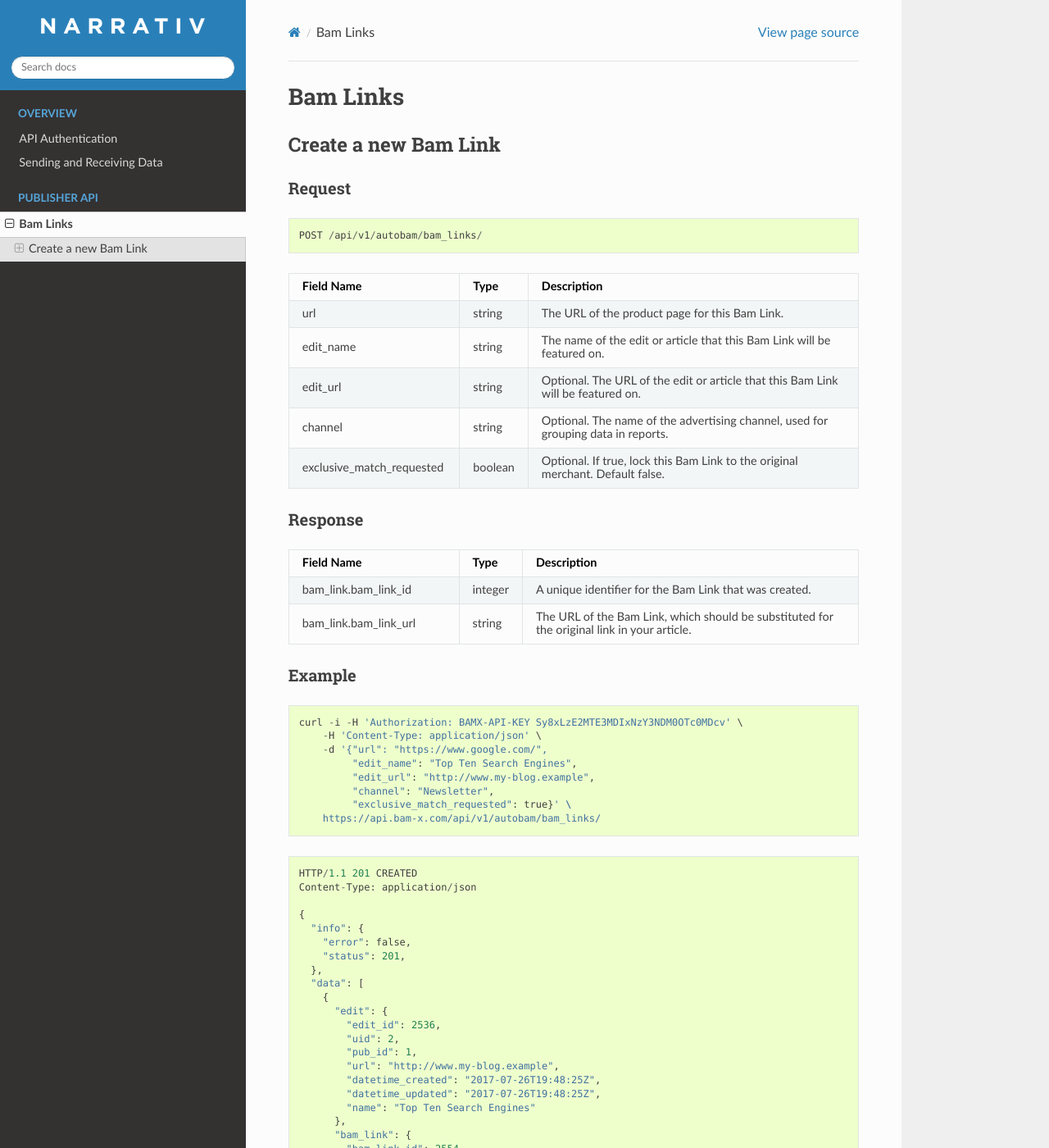
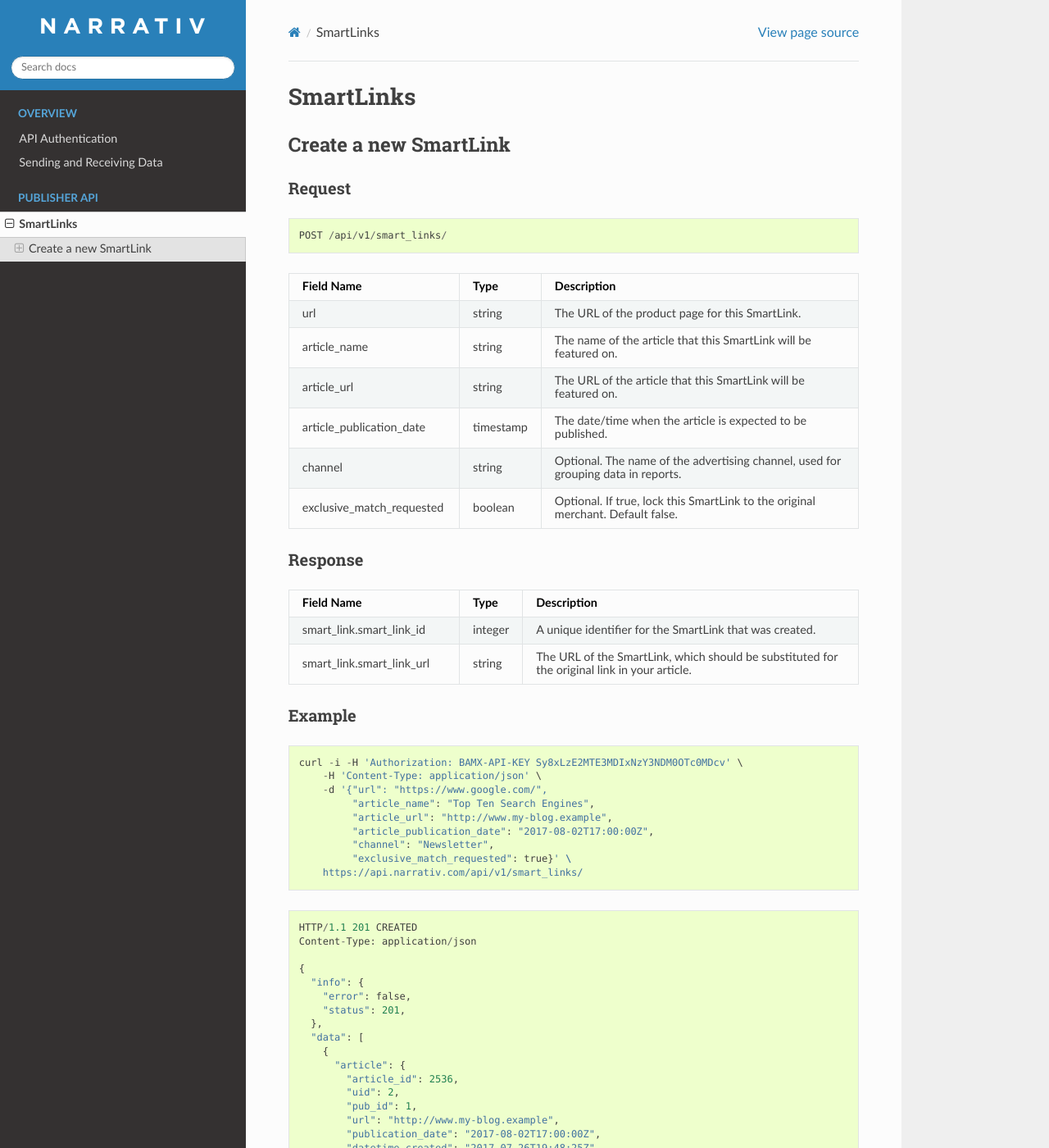
Before and after one commit to robinssq/api-docs, a Sphinx documentation site: the page built from docs/smartlink.rst, in a window 1280 px wide and 1400 px high. Shown: the whole window at 82% size. Built offline with Sphinx 7.4.7 and the Read the Docs theme 2.0.0, drawn with Linux system fonts in a browser that asks for light colours; some of the changed text lies outside the part shown.

Commit message:
BAM-474: update publisher API docs with Narrativ branding

```diff
--- a/docs/index.rst
+++ b/docs/index.rst
@@ -24,7 +24,7 @@ browse the full documentation below:
    :maxdepth: 2
    :caption: Publisher API
 
-   bamlink
+   smartlink
 
 
 .. TODO: autogenerated stuff -- is this needed?
--- a/docs/bamlink.rst
+++ b/docs/smartlink.rst
@@ -1,15 +1,18 @@
-Bam Links
-=========
+SmartLinks
+==========
 
-Create a new Bam Link
----------------------
+Create a new SmartLink
+----------------------
 
 Request
 ^^^^^^^
 
 ::
 
-    POST /api/v1/autobam/bam_links/
+    POST /api/v1/smart_links/
+
+.. NOTE: Don't explicitly say that `article_url` or `article_publication_date`
+   are optional -- we want clients to fill in these fields.
 
 .. list-table::
    :widths: 30 10 60
@@ -21,15 +24,19 @@ Request
 
    * - url
      - string
-     - The URL of the product page for this Bam Link.
+     - The URL of the product page for this SmartLink.
 
-   * - edit_name
+   * - article_name
      - string
-     - The name of the edit or article that this Bam Link will be featured on.
+     - The name of the article that this SmartLink will be featured on.
 
-   * - edit_url
+   * - article_url
      - string
-     - Optional. The URL of the edit or article that this Bam Link will be featured on.
+     - The URL of the article that this SmartLink will be featured on.
+
+   * - article_publication_date
+     - timestamp
+     - The date/time when the article is expected to be published.
 
    * - channel
      - string
@@ -37,7 +44,7 @@ Request
 
    * - exclusive_match_requested
      - boolean
-     - Optional. If true, lock this Bam Link to the original merchant. Default false.
+     - Optional. If true, lock this SmartLink to the original merchant. Default false.
 
 Response
 ^^^^^^^^
@@ -50,13 +57,13 @@ Response
      - Type
      - Description
 
-   * - bam_link.bam_link_id
+   * - smart_link.smart_link_id
      - integer
-     - A unique identifier for the Bam Link that was created.
+     - A unique identifier for the SmartLink that was created.
 
-   * - bam_link.bam_link_url
+   * - smart_link.smart_link_url
      - string
-     - The URL of the Bam Link, which should be substituted for the original link in your article.
+     - The URL of the SmartLink, which should be substituted for the original link in your article.
 
 Example
 ^^^^^^^
@@ -66,11 +73,12 @@ Example
     curl -i -H 'Authorization: BAMX-API-KEY Sy8xLzE2MTE3MDIxNzY3NDM0OTc0MDcv' \
         -H 'Content-Type: application/json' \
         -d '{"url": "https://www.google.com/",
-             "edit_name": "Top Ten Search Engines",
-             "edit_url": "http://www.my-blog.example",
+             "article_name": "Top Ten Search Engines",
+             "article_url": "http://www.my-blog.example",
+             "article_publication_date": "2017-08-02T17:00:00Z",
              "channel": "Newsletter",
              "exclusive_match_requested": true}' \
-        https://api.bam-x.com/api/v1/autobam/bam_links/
+        https://api.narrativ.com/api/v1/smart_links/
 
 ::
 
@@ -84,26 +92,27 @@ Example
       },
       "data": [
         {
-          "edit": {
-            "edit_id": 2536,
+          "article": {
+            "article_id": 2536,
             "uid": 2,
             "pub_id": 1,
             "url": "http://www.my-blog.example",
+            "publication_date": "2017-08-02T17:00:00Z",
             "datetime_created": "2017-07-26T19:48:25Z",
             "datetime_updated": "2017-07-26T19:48:25Z",
             "name": "Top Ten Search Engines"
           },
-          "bam_link": {
-            "bam_link_id": 2554,
+          "smart_link": {
+            "smart_link_id": 2554,
             "auction_id": 1611792246540568252,
             "uid_created": 2,
             "datetime_created": "2017-07-26T19:48:25Z",
             "pub_id": 1,
             "url": "https://www.google.com/",
-            "edit_id": 2536,
+            "article_id": 2536,
             "channel": "Newsletter",
             "exclusive_match_requested": true,
-            "bam_link_url": "http://shop-links.co/1611792246540568252"
+            "smart_link_url": "http://shop-links.co/1611792246540568252"
           }
         }
       ]
```
